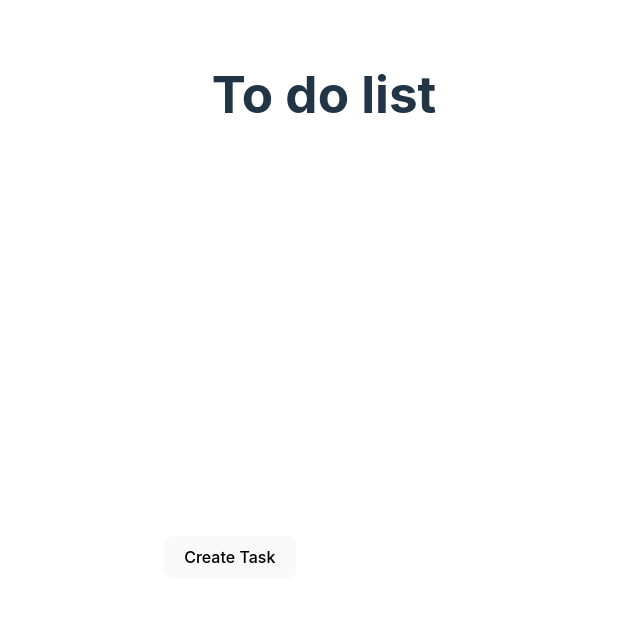
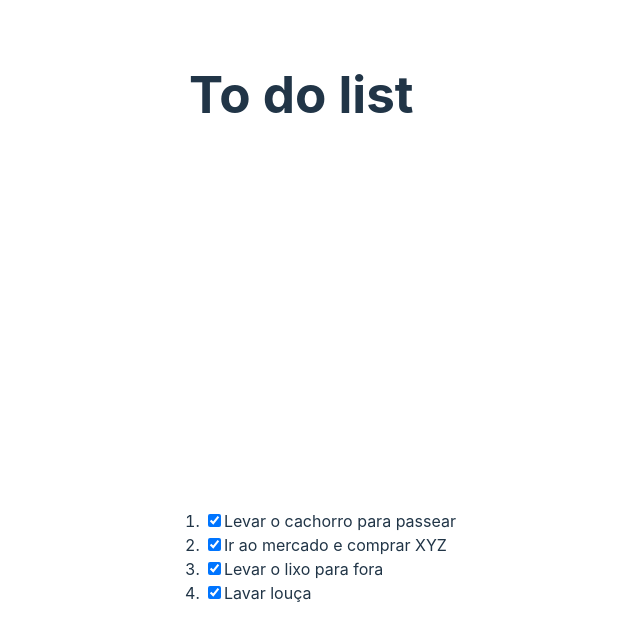
Before and after one commit to ruan-cardozo/docker-proj, a React (Vite) app in the folder frontends/todo-list/: page / in a window 1280 px wide. Shown: the top 640 px of the page, without its empty margins (316-956 px from the left). Built offline with nearby package versions, Linux system fonts and the light colour scheme.

Commit message:
feature(todo-list  with object and array)

```diff
--- a/frontends/todo-list/src/App.css
+++ b/frontends/todo-list/src/App.css
@@ -4,43 +4,3 @@
   padding: 2rem;
   text-align: center;
 }
-
-.logo {
-  height: 6em;
-  padding: 1.5em;
-  will-change: filter;
-  transition: filter 300ms;
-}
-.logo:hover {
-  filter: drop-shadow(0 0 2em #646cffaa);
-}
-.logo.react:hover {
-  filter: drop-shadow(0 0 2em #61dafbaa);
-}
-
-#title {
-  color: white;
-}
-
-@keyframes logo-spin {
-  from {
-    transform: rotate(0deg);
-  }
-  to {
-    transform: rotate(360deg);
-  }
-}
-
-@media (prefers-reduced-motion: no-preference) {
-  a:nth-of-type(2) .logo {
-    animation: logo-spin infinite 20s linear;
-  }
-}
-
-.card {
-  padding: 2em;
-}
-
-.read-the-docs {
-  color: #888;
-}
--- a/frontends/todo-list/src/App.tsx
+++ b/frontends/todo-list/src/App.tsx
@@ -1,22 +1,15 @@
 import './App.css'
-import CreateTaskButton from './components/TodoList/CreateTaskButton'
 import HeaderTitle from './components/HeaderTitle/HeaderTitle'
-import TodoForm from './components/TodoList/TodoForm'
-import { useState } from 'react'
-
+import TodoList from './components/TodoList/TodoList'
 
 function App() {
-  const name = useState("Ruan Cardozo");
-  console.log(name);
-
   return (
     <>
     <header>
       <HeaderTitle />
     </header>
     <body>
-      <CreateTaskButton/>
-      <TodoForm/>
+    <TodoList />
     </body>
     </>
   )
--- a/frontends/todo-list/src/components/HeaderTitle/HeaderTitle.tsx
+++ b/frontends/todo-list/src/components/HeaderTitle/HeaderTitle.tsx
@@ -1,6 +1,6 @@
 function HeaderTitle() {
     return (
-        <h1> <strong> To do list </strong></h1>
+        <h1 style={{textAlign: "left", marginLeft: "25px"}}> <strong> To do list </strong></h1>
     );
 }
 
--- a/frontends/todo-list/src/components/TodoList/CreateTaskButton.tsx
+++ /dev/null
@@ -1,10 +0,0 @@
-
-function CreateTaskButton() {
-    return (
-        <button className="btn btn-primary">
-            Create Task
-        </button>
-    );
-}
-
-export default CreateTaskButton;
--- a/frontends/todo-list/src/components/TodoList/TodoForm.tsx
+++ /dev/null
@@ -1,10 +0,0 @@
-function TodoForm() {
-    return (
-        <form>
-            <input hidden placeholder="Escreva sua tarefa..." type="text" />
-            <button hidden type="submit">Add</button>
-        </form>
-    );
-}
-
-export default TodoForm;
--- /dev/null
+++ b/frontends/todo-list/src/components/TodoList/TodoList.tsx
@@ -0,0 +1,21 @@
+const tasks = [
+    { id: 1, name: "Levar o cachorro para passear", isDone: true },
+    { id: 4, name: "Ir ao mercado e comprar XYZ", isDone: true},
+    { id: 2, name: "Levar o lixo para fora", isDone: true },
+    { id: 3, name: "Lavar louça", isDone: true }
+];
+
+function TodoList() {
+    return (
+        <ul style={{ listStyleType: "counter-style"}}>
+            {tasks.map(task => (
+                <li key={task.id} style={{textAlign: "left"}}>
+                    <input type="checkbox" checked={task.isDone} ></input>
+                    {task.name}
+                </li>
+            ))}
+        </ul>
+    );
+}
+
+export default TodoList;
```
Also changed, not shown: frontends/todo-list/src/components/useStateTests/useStateTests.tsx (deleted).
